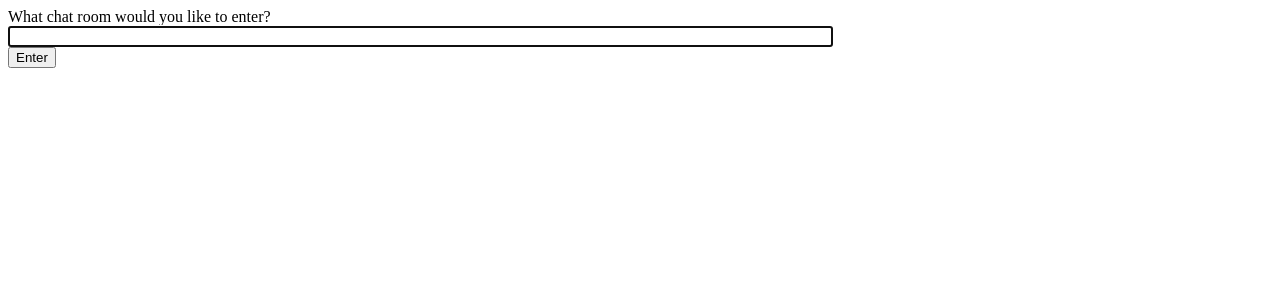
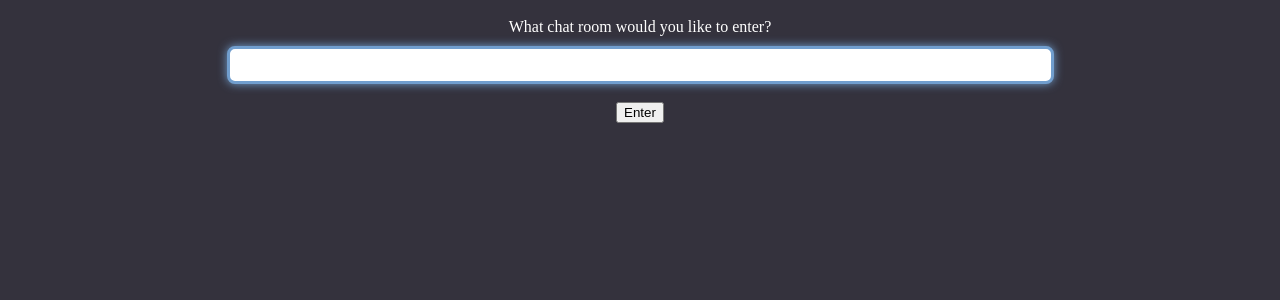
Before and after one commit to Abdul-Mueed-Shahbaz/Django-Channels-Room-Chat, a Django app: page /chat/ in a window 1280 px wide. Shown: the top 300 px of the page. Run offline with Django 4.2, Linux system fonts and the light colour scheme.

```diff
--- a/apps/chat/templates/chat/index.html
+++ b/apps/chat/templates/chat/index.html
@@ -4,13 +4,36 @@
 <head>
     <meta charset="utf-8"/>
     <title>Chat Rooms</title>
+    <style>
+        body{
+            background: #34323d;
+            color:white;
+            display: flex;
+            flex-direction: column;
+            justify-content: center;
+            align-items: center;
+            padding:10px;
+        }
+        #room-name-input{
+            border-radius: 8px;
+            height: 30px;
+            margin-top:10px;
+            border: 3px solid #0a7491;
+        }
+        #room-name-input:focus {
+            outline: none !important;
+            border-color: #719ECE;
+            box-shadow: 0 0 10px #719ECE;
+        }
+
+    </style>
 </head>
 <body>
-    What chat room would you like to enter?<br>
-    <input id="room-name-input" type="text" size="100"><br>
-    <input id="room-name-submit" type="button" value="Enter">
+What chat room would you like to enter?<br>
+<input id="room-name-input" type="text" size="100"><br>
+<input id="room-name-submit" type="button" value="Enter">
 
-    <script>
+<script>
         document.querySelector('#room-name-input').focus();
         document.querySelector('#room-name-input').onkeyup = function(e) {
             if (e.keyCode === 13) {  // enter, return
@@ -22,6 +45,39 @@
             var roomName = document.querySelector('#room-name-input').value;
             window.location.pathname = '/chat/' + roomName + '/';
         };
-    </script>
+
+
+
+
+
+
+
+
+
+
+
+
+
+
+
+
+
+
+
+
+
+
+
+
+
+
+
+
+
+
+
+
+
+</script>
 </body>
 </html>
```
Also changed, not shown: apps/chat/templates/chat/room.html (+64 -1 lines).
